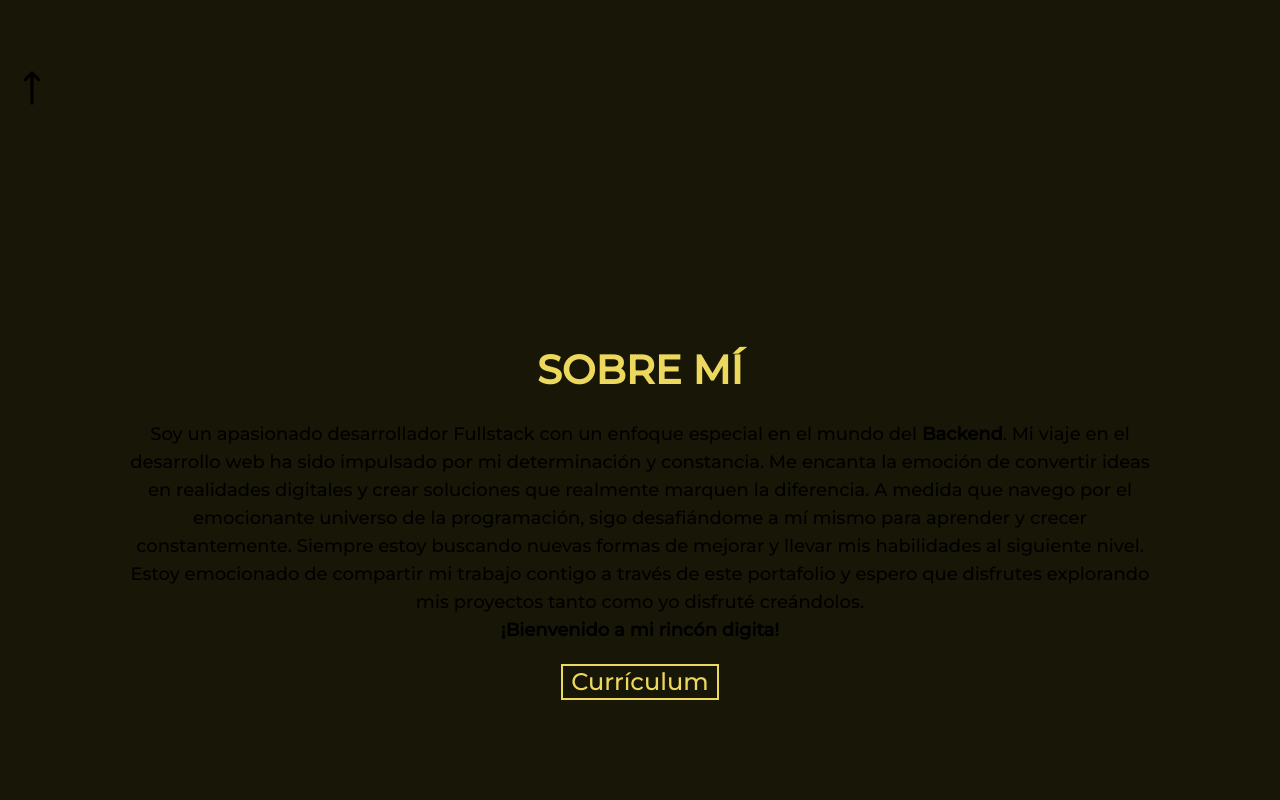
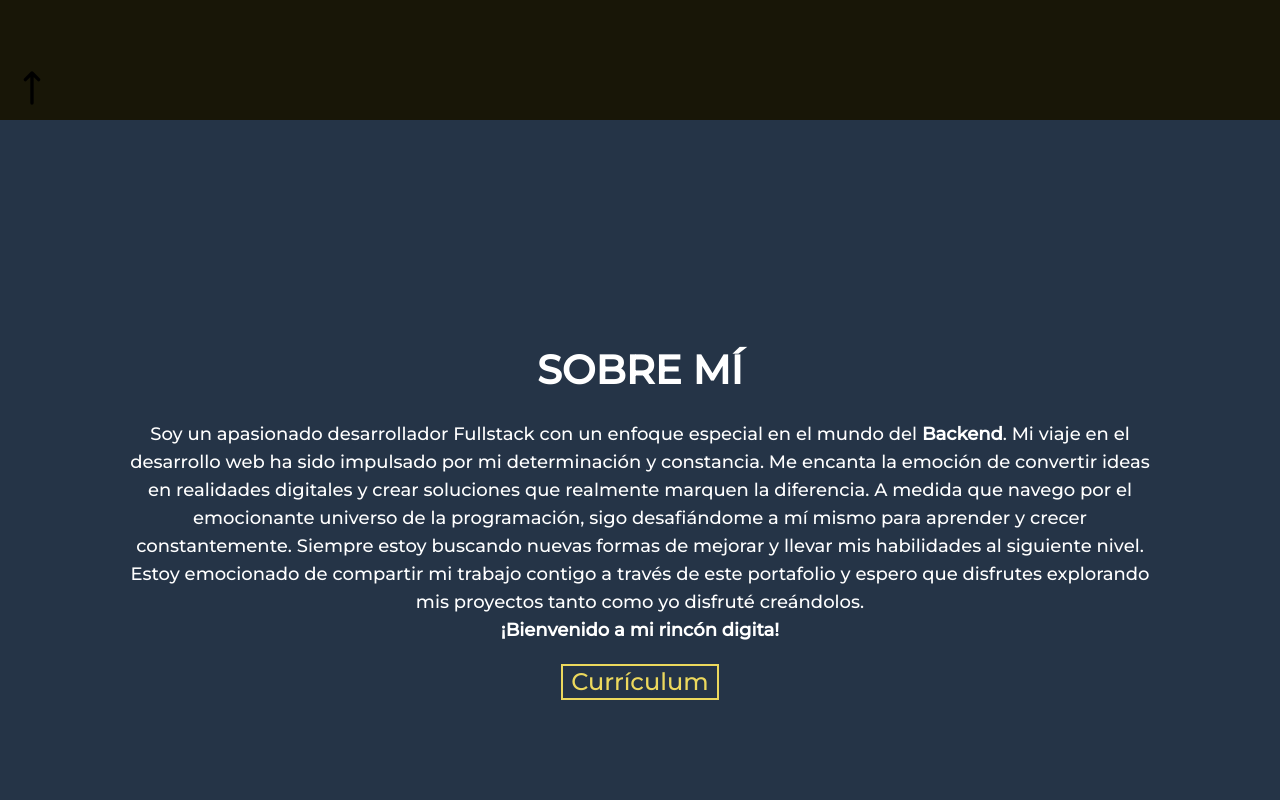
Before and after one commit to fermin234/Portfolio, a React (Vite) app: page / in a window 1280 px wide. Shown: the part 680-1480 px from the top of the page. Built offline with nearby package versions, Linux system fonts and the light colour scheme.

Commit message:
Update About component with new content and styling, enhancing readability and visual appeal

```diff
--- a/src/components/About/About.jsx
+++ b/src/components/About/About.jsx
@@ -1,21 +1,14 @@
 export default function About() {
   return (
-    <section id="about" className="w-full md:px-[10%] min-h-screen flex flex-col justify-center items-center px-[4vh] py-[4vh] bg-color-6 text-center font-Montserrat">
-      <h1 className="mb-5 text-[40px] max-[715px]:text-[28px] font-bold text-color-3">SOBRE MÍ</h1>
-      {/* <p className="mb-5">
-        La programación no es solo mi trabajo, sino mi pasión. Creo firmemente en la importancia de mantenerme en constante capacitación en un entorno tan dinámico como este. Considero que el feedback desempeña un papel fundamental en mi desarrollo tanto profesional como personal. Si bien trabajo tanto en el FrontEnd como en el BackEnd, mi inclinación natural se encuentra en este último.<br /><br />
-
-        Además de mi dedicación a la programación, me considero una persona sociable y adaptable. Para mí, el trabajo en equipo es un entorno que fomenta la innovación, el intercambio de ideas y el aprendizaje mutuo. Disfruto pensando "out of the box" y buscando soluciones creativas. Sin embargo, también tengo la capacidad de trabajar de manera independiente y lograr resultados excepcionales.<br /><br />
-
-        En resumen, mi pasión por la programación, mi constante deseo de aprendizaje, mi habilidad para adaptarme y mi enfoque tanto en el trabajo en equipo como en el individual me definen como un profesional en busca de desafíos emocionantes y oportunidades de crecimiento.
-      </p> */}
-      <p className="mb-5 text-lg">
+    <section id="about" className="w-full md:px-[10%] min-h-screen flex flex-col justify-center items-center px-[4vh] py-[4vh] bg-[#253447] text-center font-Montserrat">
+      <h1 className="mb-5 text-[40px] max-[715px]:text-[28px] font-bold text-white">SOBRE MÍ</h1>
+      <p className="mb-5 text-lg text-white">
         Soy un apasionado desarrollador Fullstack con un enfoque especial en el mundo del <strong>Backend</strong>. Mi viaje en el desarrollo web ha sido impulsado por mi determinación y constancia. Me encanta la emoción de convertir ideas en realidades digitales y crear soluciones que realmente marquen la diferencia. A medida que navego por el emocionante universo de la programación, sigo desafiándome a mí mismo para aprender y crecer constantemente. Siempre estoy buscando nuevas formas de mejorar y llevar mis habilidades al siguiente nivel. Estoy emocionado de compartir mi trabajo contigo a través de este portafolio y espero que disfrutes explorando mis proyectos tanto como yo disfruté creándolos.<br /><strong>¡Bienvenido a mi rincón digita!</strong>
       </p>
       <a
         rel="noreferrer"
         target="_blank"
-        className="border-[#ecd85d] hover:bg-[#ecd85d] hover:text-[#181607] w-fit border-2 px-2 font-Montserrat text-2xl text-color-2 hover:cursor-pointer"
+        className="border-[#ecd85d] hover:bg-[#ecd85d] hover:text-[#253447] w-fit border-2 px-2 font-Montserrat text-2xl text-[#ecd85d] hover:cursor-pointer"
         download="FerminSolaberrietaCV.pdf"
         href="FerminSolaberrietaCV.pdf"
         title="CV_PDF"
```
